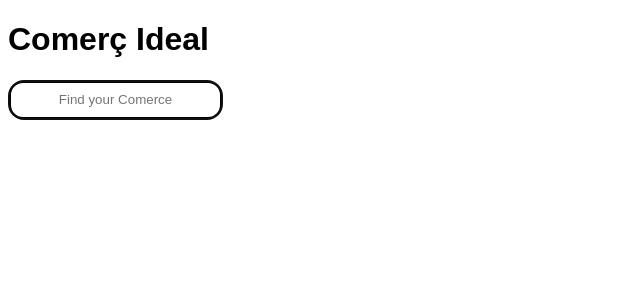
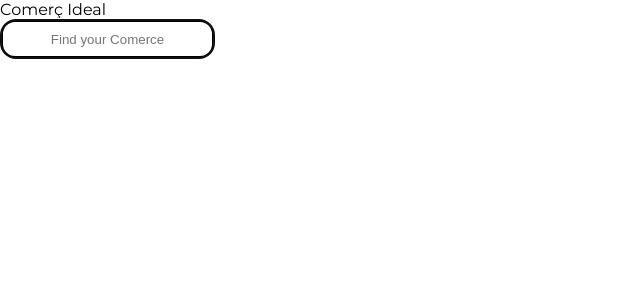
Before and after one commit to caminolosada/frontcomer-ideal, a React (Vite) app: page / in a window 1280 px wide. Shown: the top 300 px of the page, without its empty margins (0-640 px from the left). Built offline with nearby package versions, Linux system fonts and the light colour scheme; some icons are missing.

Commit message:
Add GlobalStyles

```diff
--- a/package.json
+++ b/package.json
@@ -11,6 +11,7 @@
     "prepare": "husky install"
   },
   "dependencies": {
+    "@fontsource/montserrat": "^5.0.15",
     "@primer/octicons-react": "^19.8.0",
     "@reduxjs/toolkit": "^1.9.5",
     "axios": "^1.6.2",
--- a/src/main.tsx
+++ b/src/main.tsx
@@ -2,13 +2,16 @@ import React from "react";
 import ReactDOM from "react-dom/client";
 import "./index.css";
 import { Provider } from "react-redux";
+import "@fontsource/montserrat";
 import { store } from "./store";
 import { Router } from "../src/router/WebRouter.routes";
+import GlobalStyle from "./styles/GlobalStyle";
 
 ReactDOM.createRoot(document.getElementById("root") as HTMLElement).render(
   <React.StrictMode>
     <Provider store={store}>
       <Router />
+      <GlobalStyle />
     </Provider>
   </React.StrictMode>
 );
--- /dev/null
+++ b/src/styles/GlobalStyle.ts
@@ -0,0 +1,45 @@
+import { createGlobalStyle } from "styled-components";
+
+const GlobalStyle = createGlobalStyle`
+*,::before,::after{
+    box-sizing: border-box;
+  }
+
+  html {
+    font-family: 'Montserrat', sans-serif;
+  }
+
+  body,
+  h1,
+  h2,
+  h3,
+  h4,
+  h5,
+  h6,
+  p {
+    margin: 0;
+    padding: 0;
+    font: inherit;
+  }
+
+  a{
+    text-decoration: none;
+    color: inherit;
+    font: inherit;
+  }
+
+  ul{
+    list-style: none;
+    padding-left: 0;
+    margin-bottom: 0;
+  }
+
+  button {
+    border: none;
+    cursor: pointer;
+    background-color: transparent;
+  }
+
+`;
+
+export default GlobalStyle;
```
Also changed, not shown: 1 other file (tests, documents, lock files or other folders).
